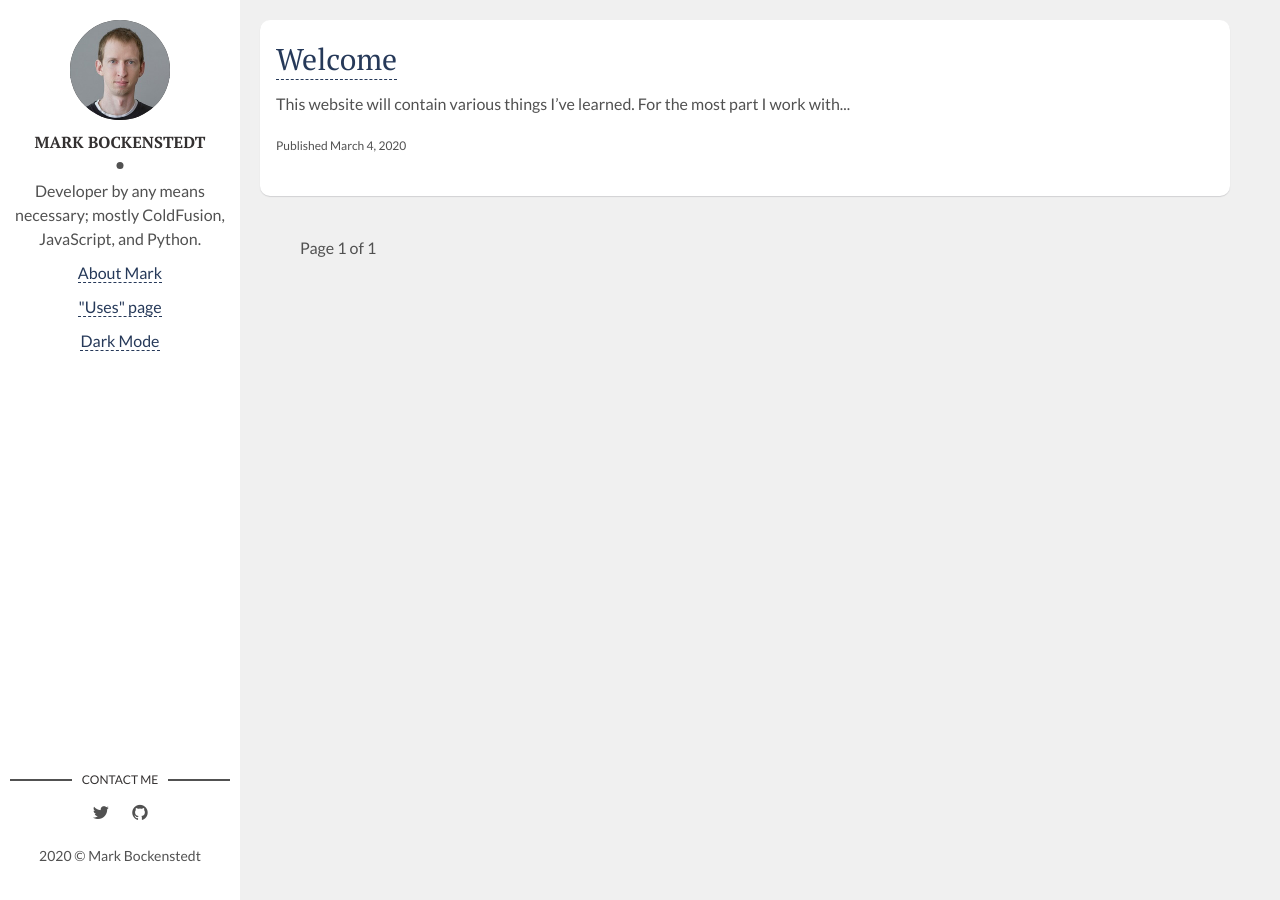
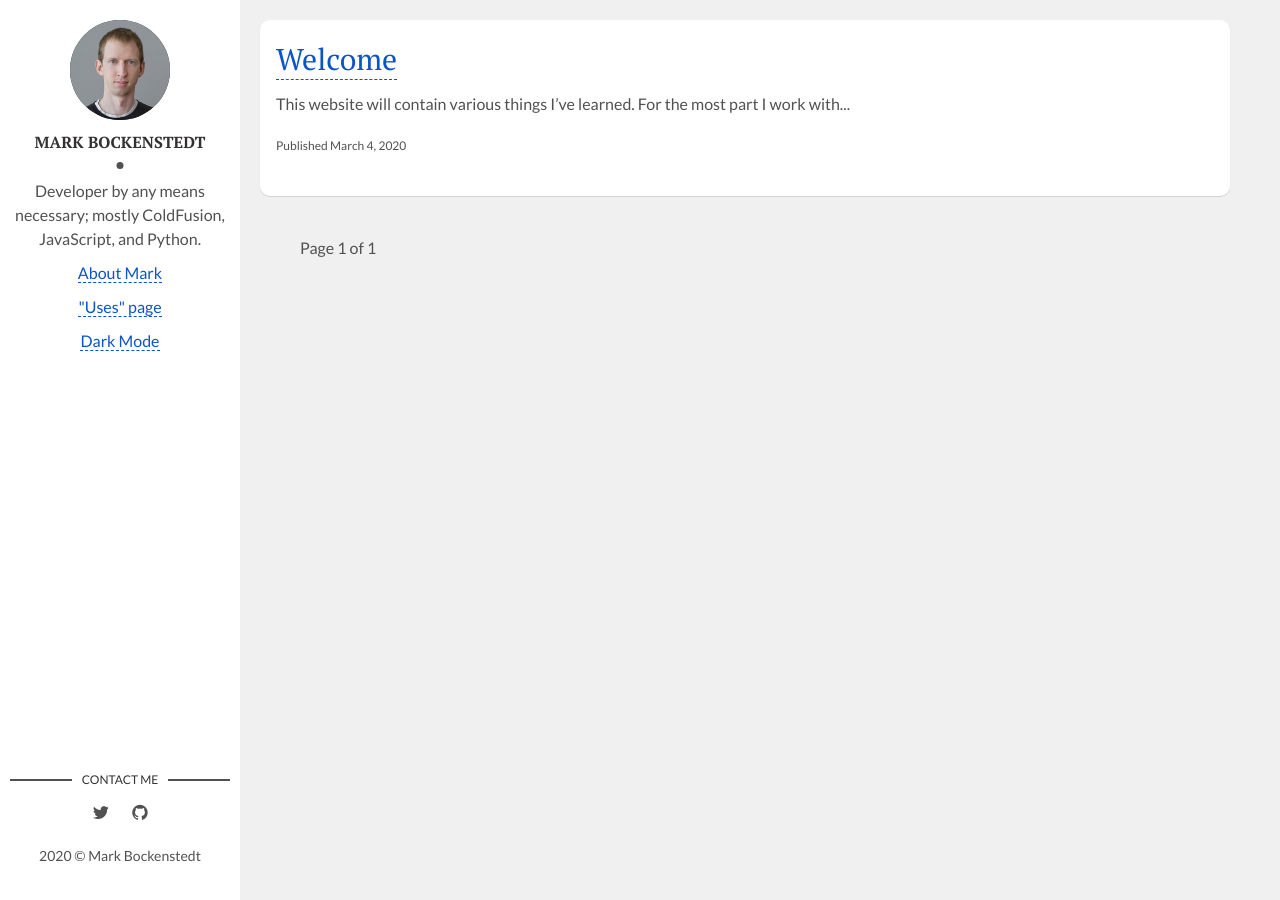
Before and after one commit to bockensm/blog, a Jekyll site: the page built from index.html, in a window 1280 px wide. Built offline with Jekyll 4.4.1, drawn with Linux system fonts in a browser that asks for light colours; the list of posts is cut into pages by our own code.

Commit message:
Make dark blue less dark and more blue

```diff
--- a/assets/css/scss/_variables.scss
+++ b/assets/css/scss/_variables.scss
@@ -7,7 +7,7 @@ html[data-theme="light"] {
   --lightgray: #fafafa;
   --gray: #ecf0f1;
   --dark-gray: #a0a0a0;
-  --dark-blue: #263959;
+  --dark-blue: #0c52c8;
   --dark: #333030;
 }
 
```
Also changed, not shown: assets/css/main.min.css.
